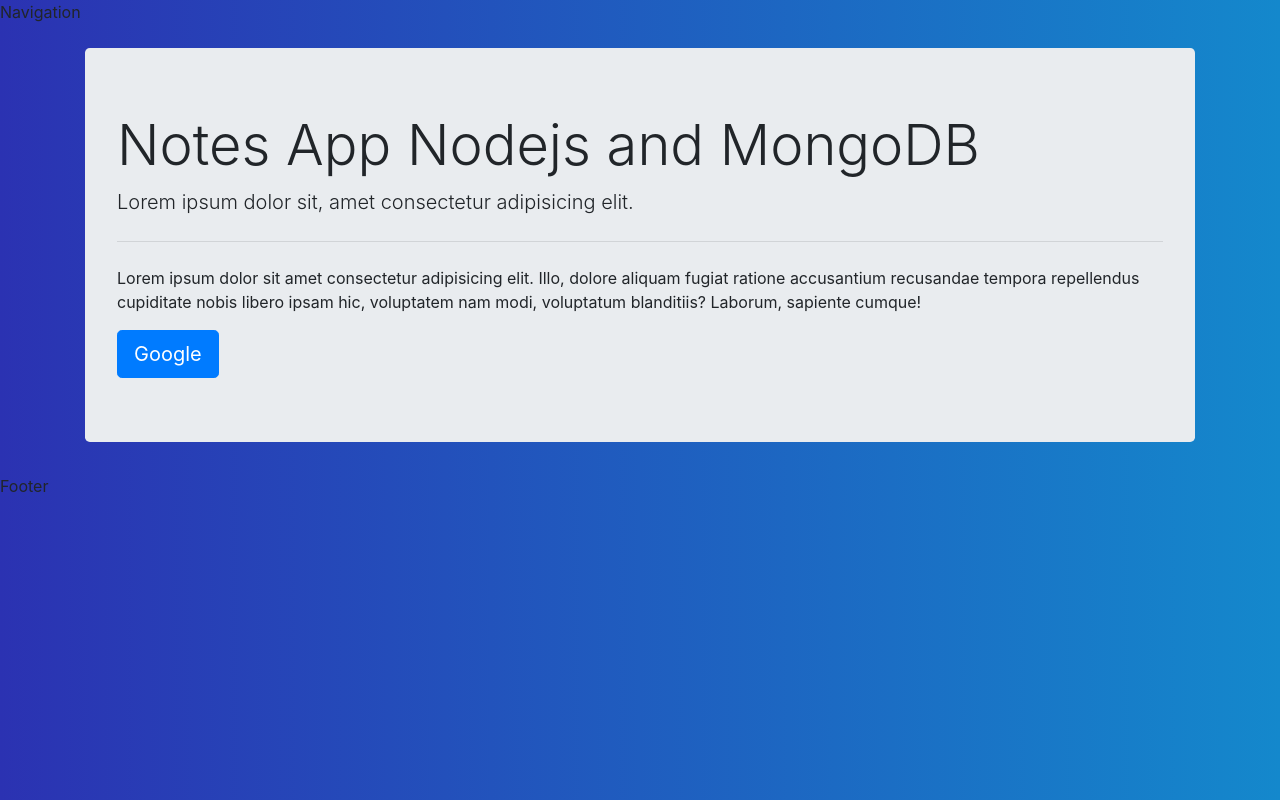
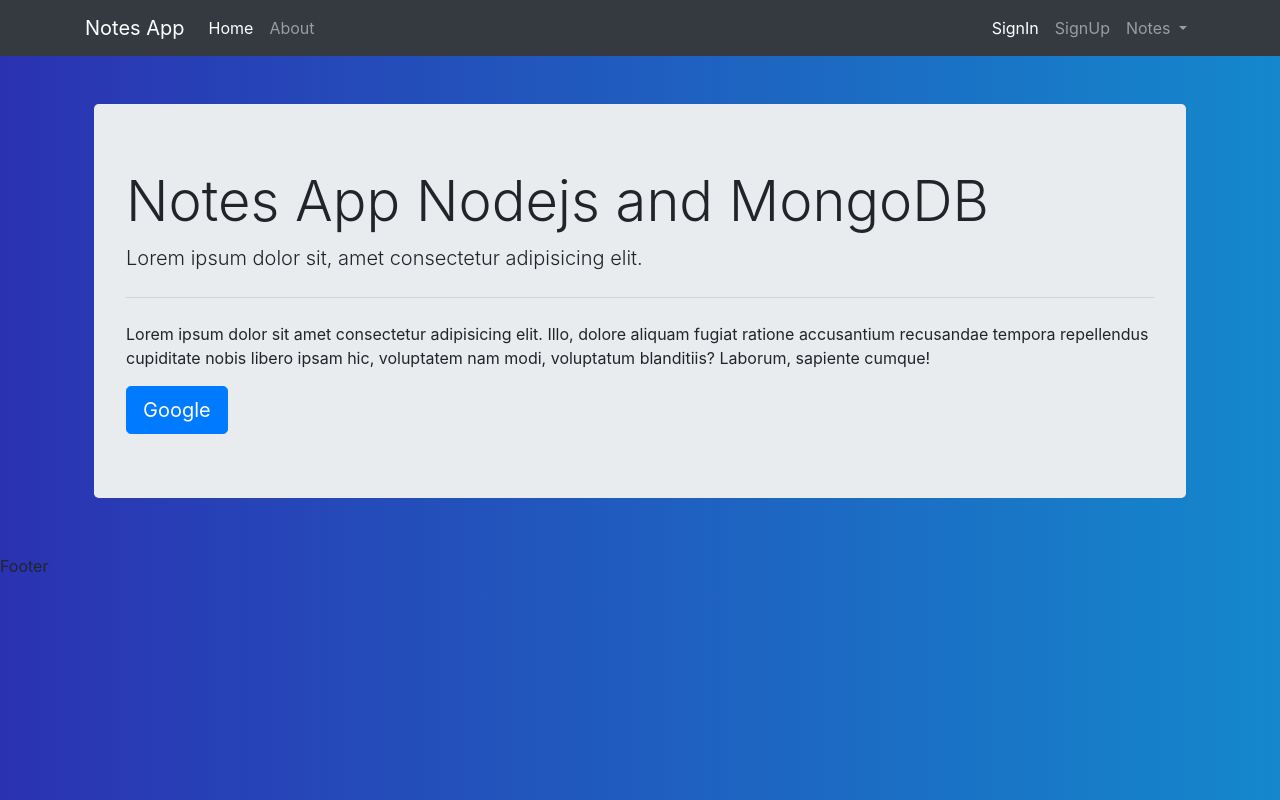
Before and after one commit to GabrielLopezDev/notes-app-nodejs, a Node server app: page / in a window 1280 px wide. Run offline with Node 20, Linux system fonts and the light colour scheme; some libraries are stand-ins or nearby versions.

Commit message:
[add] Agregar navegación

```diff
--- a/src/views/layouts/main.hbs
+++ b/src/views/layouts/main.hbs
@@ -13,9 +13,9 @@
 	<link rel="stylesheet" href="/css/main.css">
 </head>
 <body>
-	<p>Navigation</p>
+	{{> navigation}}
 
-	<main class="container">
+	<main class="container p-4">
 		{{> messages}}
 		{{> errors}}
 		{{{ body }}}
--- /dev/null
+++ b/src/views/partials/navigation.hbs
@@ -0,0 +1,41 @@
+<nav class="navbar navbar-expand-lg navbar-dark bg-dark">
+	<div class="container">
+		<a class="navbar-brand" href="/">Notes App</a>
+		<button class="navbar-toggler" type="button" data-toggle="collapse" data-target="#navbarNav" aria-controls="navbarNav" aria-expanded="false" aria-label="Toggle navigation">
+			<span class="navbar-toggler-icon"></span>
+		</button>
+
+		<div class="collapse navbar-collapse" id="navbarNav">
+			<ul class="navbar-nav">
+				<li class="nav-item active">
+					<a class="nav-link" href="/">Home <span class="sr-only">(current)</span></a>
+				</li>
+				<li class="nav-item">
+					<a class="nav-link" href="/about">About</a>
+				</li>
+			</ul>
+
+			<ul class="navbar-nav ml-auto">
+				<li class="nav-item active">
+					<a class="nav-link" href="/users/signin">SignIn</a>
+				</li>
+				<li class="nav-item">
+					<a class="nav-link" href="/users/signup">SignUp</a>
+				</li>
+
+				<li class="nav-item dropdown">
+					<a class="nav-link dropdown-toggle" href="#" id="navbarDropdown" role="button" data-toggle="dropdown" aria-haspopup="true" aria-expanded="false">
+						Notes
+					</a>
+					<div class="dropdown-menu" aria-labelledby="navbarDropdown">
+						<a class="dropdown-item" href="/notes">All Notes</a>
+						<a class="dropdown-item" href="/notes/add">Add Note</a>
+						<div class="dropdown-divider"></div>
+						<a class="dropdown-item" href="/users/logout">Logout</a>
+					</div>
+				</li>
+			</ul>
+		</div>
+
+	</div>
+</nav>
```
